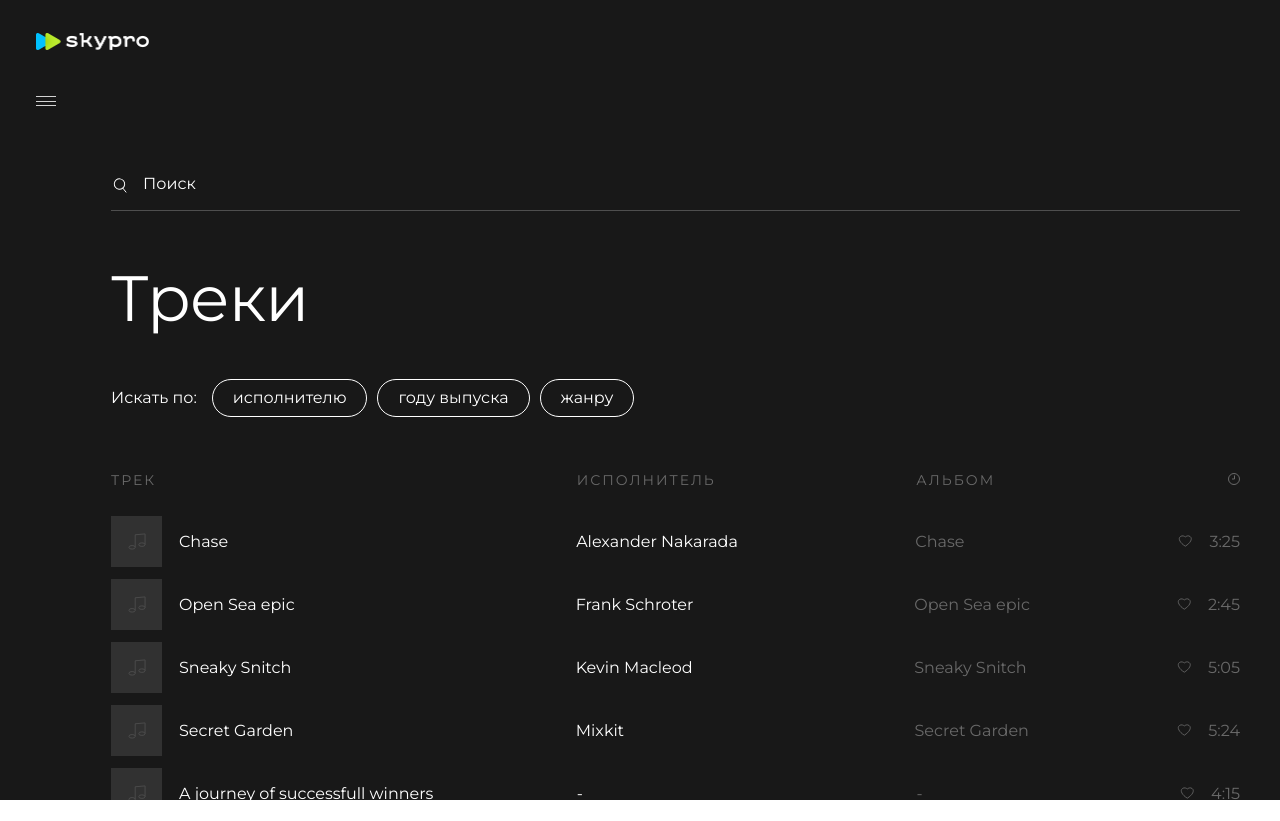
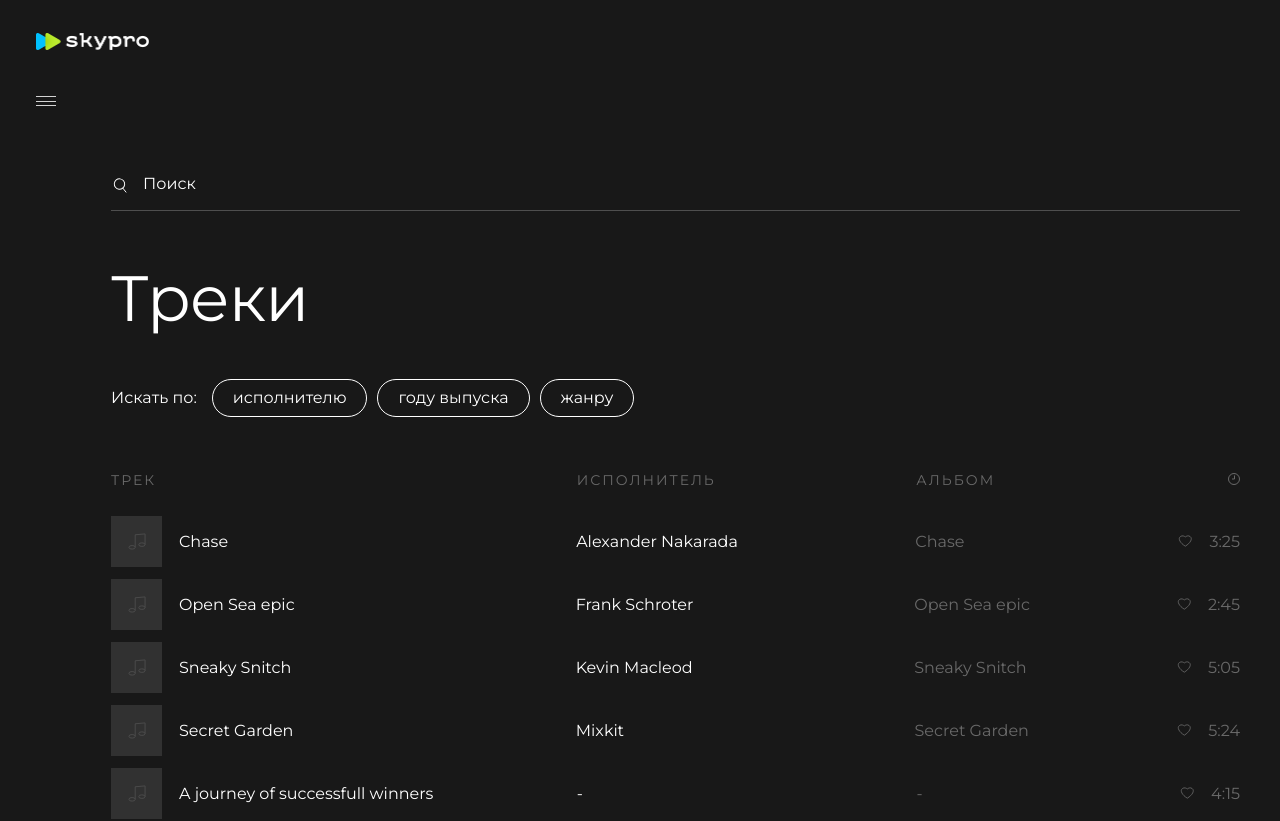
Before and after one commit to Leyley1115/skypro-music, a Next.js app: page / in a window 1280 px wide. Shown: the top 821 px of the page. Before the commit the page ends 800 px from the top, so only its background shows below. Built offline with nearby package versions, Linux system fonts and the light colour scheme.

Commit message:
скролл

```diff
--- a/src/app/page.module.css
+++ b/src/app/page.module.css
@@ -7,10 +7,11 @@
 
 .container {
   max-width: 1920px;
-  height: 100vh;
+  min-height: 100vh;
   margin: 0 auto;
   position: relative;
   background-color: #181818;
+  background-attachment: scroll;
 }
 
 .main {
```
